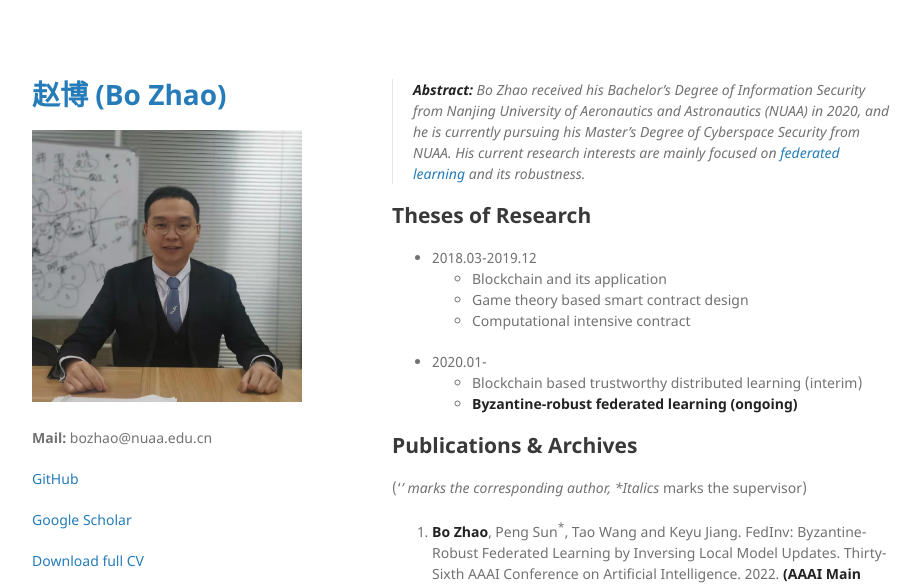
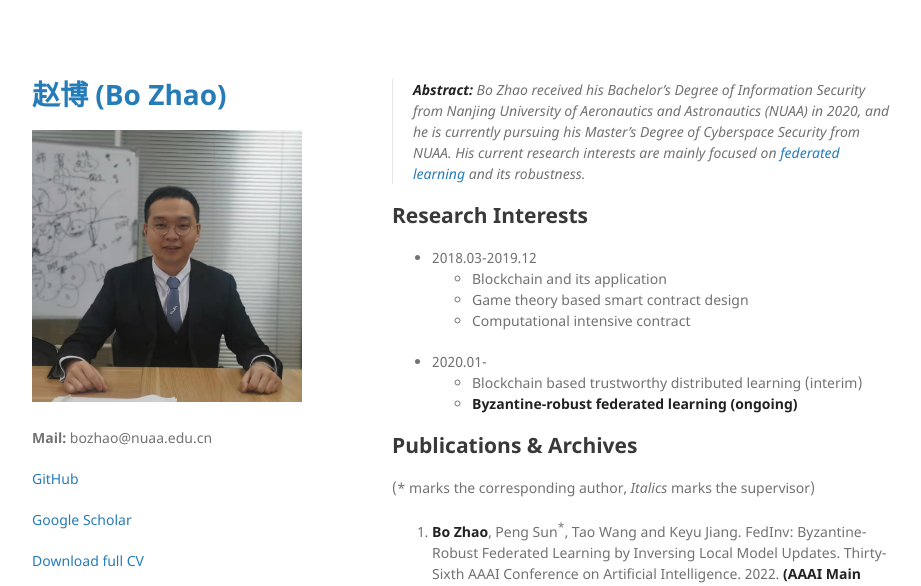
Before and after one commit to BorisZhao/BorisZhao.github.io, a Jekyll site: the page built from index.md, in a window 1280 px wide and 900 px high. Shown: the top 586 px of the window, without its empty margins (178-1099 px from the left). Built offline with Jekyll 4.4.1, drawn with Linux system fonts in a browser that asks for light colours; the repository's description, which GitHub fills in, is left out.

Commit message:
Update index.md

```diff
--- a/index.md
+++ b/index.md
@@ -4,7 +4,7 @@ layout: default
 
 > ***Abstract:*** Bo Zhao received his Bachelor's Degree of Information Security from Nanjing University of Aeronautics and Astronautics (NUAA) in 2020, and he is currently pursuing his Master's Degree of Cyberspace Security from NUAA. His current research interests are mainly focused on [federated learning](https://en.wikipedia.org/wiki/Federated_learning) and its robustness.
 
-## Theses of Research
+## Research Interests
 
 - 2018.03-2019.12
   - Blockchain and its application
@@ -16,7 +16,7 @@ layout: default
 
 ## Publications & Archives
 
-('*' marks the corresponding author, *Italics* marks the supervisor)
+(* marks the corresponding author, *Italics* marks the supervisor)
 
 1. **Bo Zhao**, Peng Sun<sup>*</sup>, Tao Wang and Keyu Jiang. FedInv: Byzantine-Robust Federated Learning by Inversing Local Model Updates. Thirty-Sixth AAAI Conference on Artificial Intelligence. 2022. **(AAAI Main Track, oral presentation with 5% accept rate)**
 2. **Bo Zhao**, *Liming Fang*<sup>*</sup>, Hanyi Zhang, Chunpeng Ge, Weizhi Meng, Liang Liu and Chunhua Su. Y-DWMS: A digital watermark management system based on smart contracts. Sensors. 2019. **(SCI, IF=3.576)** [[PDF](https://www.mdpi.com/1424-8220/19/14/3091)]
```
